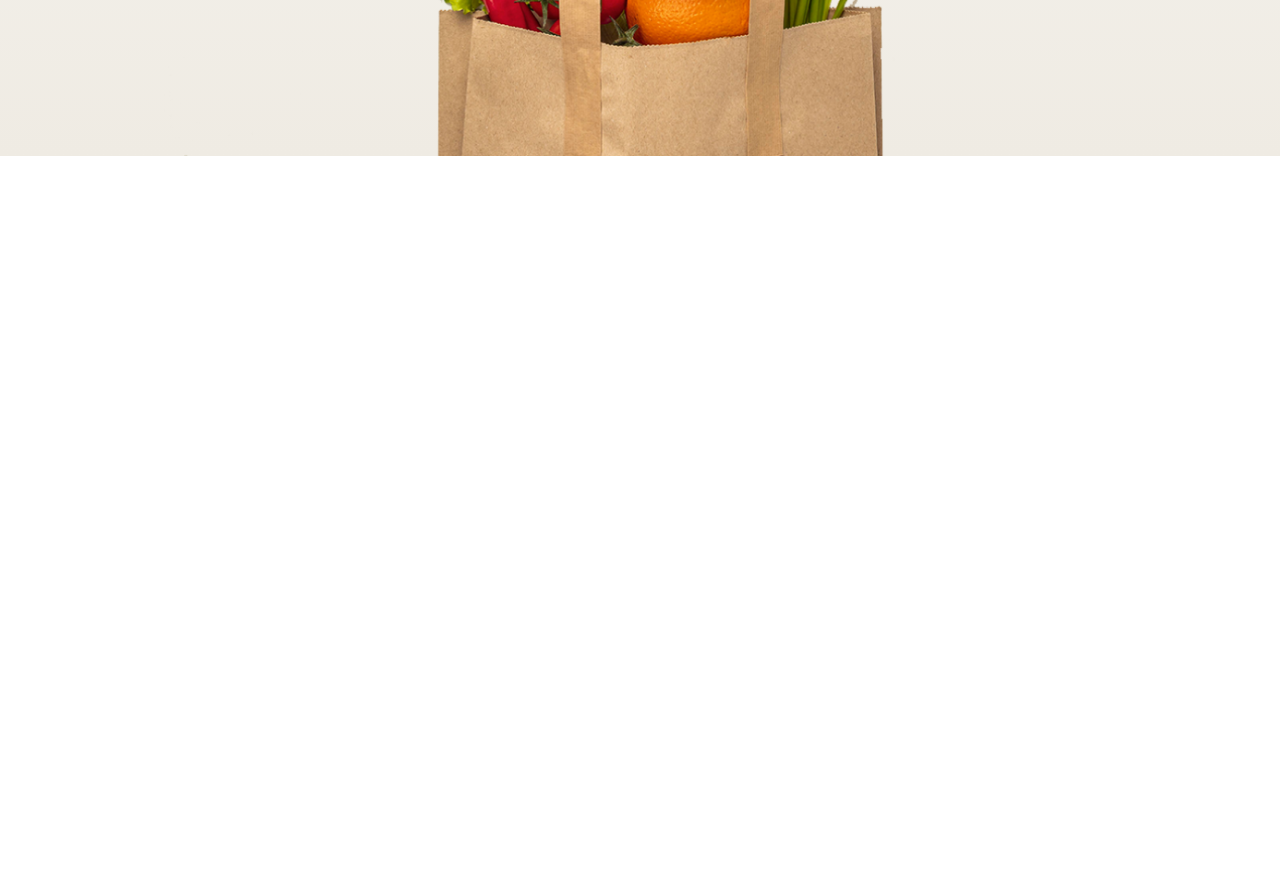
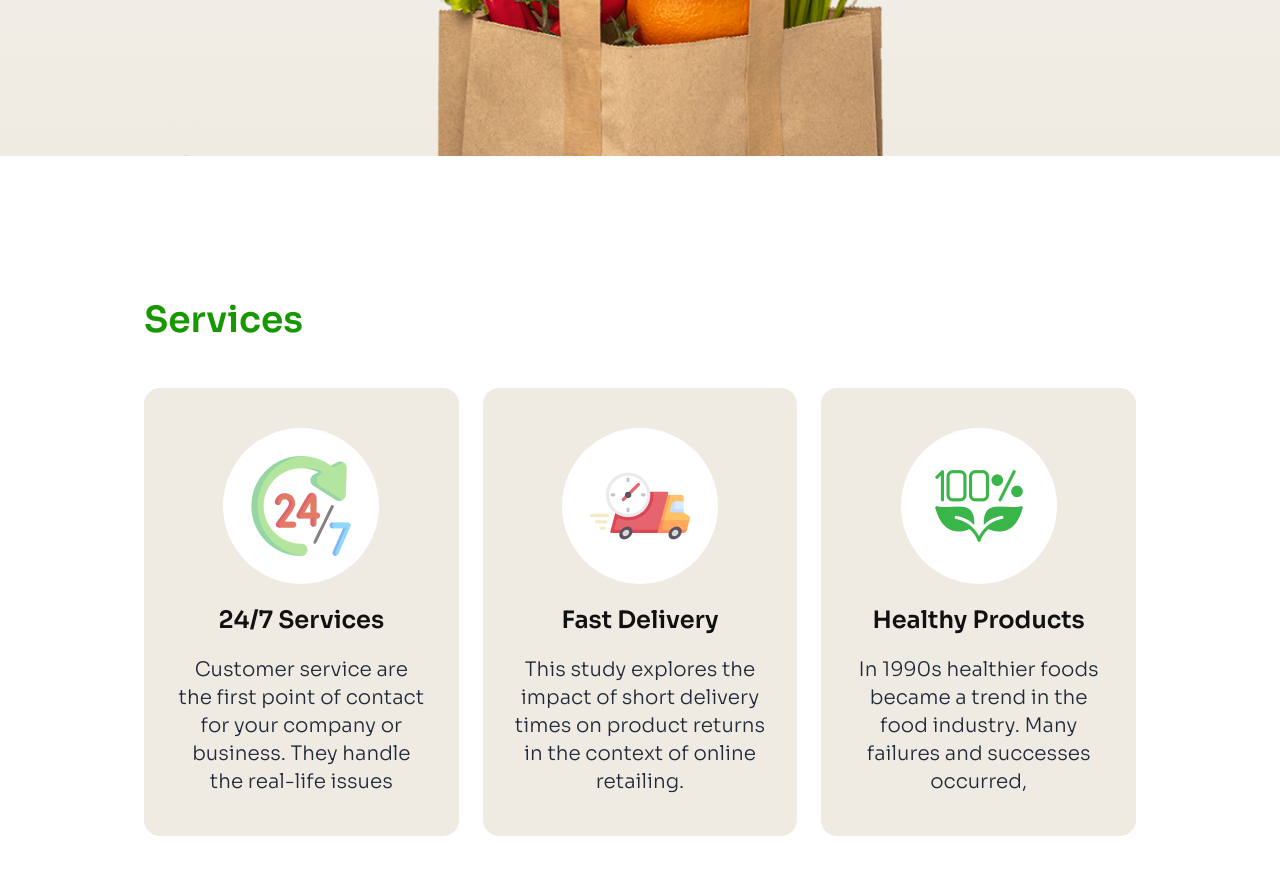
Before and after one commit to Ebrahim-khan573/Nature-s-Platter, a plain HTML site: page index.html in a window 1280 px wide. Shown: the part 1062-1936 px from the top of the page. Before the commit the page ends 1362 px from the top, so only its background shows below. Drawn offline with nearby package versions, Linux system fonts and the light colour scheme.

Commit message:
service section

```diff
--- a/index.html
+++ b/index.html
@@ -37,6 +37,7 @@
 <body class="font-sora">
     <!-- header section -->
     <header class="lg:px-36 bg-gradient-to-b  from-[#FFFFFF] to-[#EFEBE3] mb-20 lg:mb-36">
+        <!-- nav section -->
         <div class="navbar bg-base-100 transpa">
             <div class="navbar-start">
                 <div class="dropdown">
@@ -80,13 +81,49 @@
 
         <section class="px-5 ">
             <div class="text-center flex flex-col justify-center items-center pt-10 lg:pt-32 space-y-8 ">
-                <h1 class="sm: text-4xl lg:text-6xl font-semibold ">Freshness <span class="text-[#179800]">You Can <br> Count</span>  On, Prices You’ll Love!<h1>
-                <p class="text-[#111111] text-xl pb-8">Shop your daily essentials at unbeatable prices. From fresh produce to pantry <br> staples, we’ve got you covered every day!    </p>
-                <img src="./assets/hero-vegetables.png" alt="">
+                <h1 class="sm: text-4xl lg:text-6xl font-semibold ">Freshness <span class="text-[#179800]">You Can <br>
+                        Count</span> On, Prices You’ll Love!<h1>
+                        <p class="text-[#111111] text-xl pb-8">Shop your daily essentials at unbeatable prices. From
+                            fresh produce to pantry <br> staples, we’ve got you covered every day! </p>
+                        <img src="./assets/hero-vegetables.png" alt="">
             </div>
         </section>
     </header>
 
+    <main>
+        <!-- service section -->
+        <section class="px-5 lg:px-36 lg:mb-36">
+            <h1 class="text-[#179800] text-4xl font-semibold mb-12">Services</h1>
+            <div class="grid grid-cols-1 lg:grid-cols-3 gap-6 justify-center items-center">
+                <!-- card 1 -->
+                <div class="px-8 py-10 bg-[#EFEBE3] rounded-2xl flex flex-col justify-center items-center text-center space-y-5">
+                    <div class="bg-white p-7 rounded-full">
+                        <img src="./assets/service.png" alt="">
+                    </div>
+                    <h3 class="text-2xl font-semibold text-[#111111]">24/7 Services </h3>
+                    <p class="font-light text-xl">Customer service  are the first point of contact for your company or business. They handle the real-life issues </p>
+                </div>
+                <!-- card 2 -->
+                <div class="px-8 py-10 bg-[#EFEBE3] rounded-2xl flex flex-col justify-center items-center text-center space-y-5">
+                    <div class="bg-white p-7 rounded-full" >
+                        <img src="./assets/delivery.png" alt="">
+                    </div>
+                    <h3 class="text-2xl font-semibold text-[#111111]">Fast Delivery </h3>
+                    <p class="font-light text-xl">This study explores the impact of short delivery times on product returns in the context of online retailing.  </p>
+                </div>
+                <!-- card 3 -->
+                <div class="px-8 py-10 bg-[#EFEBE3] rounded-2xl flex flex-col justify-center items-center text-center space-y-5">
+                    <div class="bg-white p-7 rounded-full" >
+                        <img src="./assets/healthy.png" alt="">
+                    </div>
+                    <h3 class="text-2xl font-semibold text-[#111111]">Healthy Products  </h3>
+                    <p class="font-light text-xl">In 1990s healthier foods became a trend in the food industry. Many failures and successes occurred,  </p>
+                </div>
+            </div>
+
+        </section>
+    </main>
+
 </body>
 
 </html>
```
